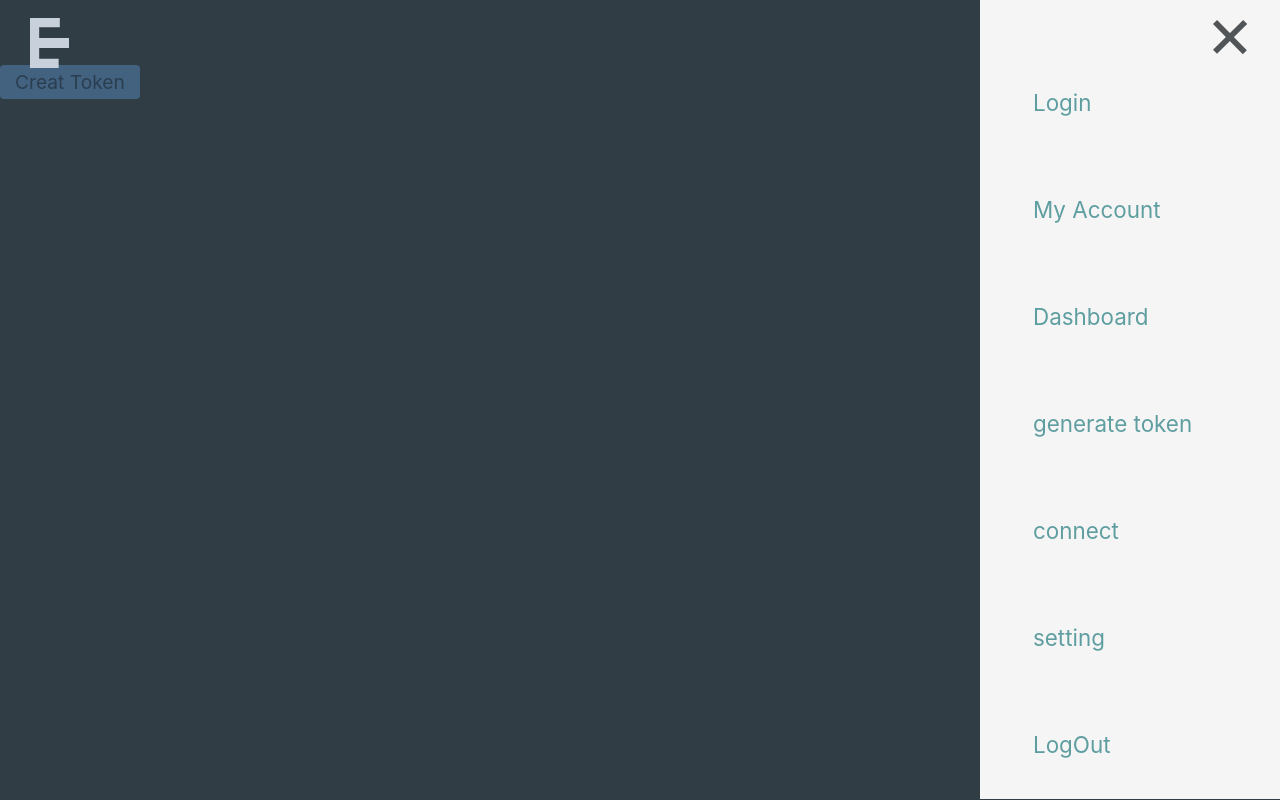
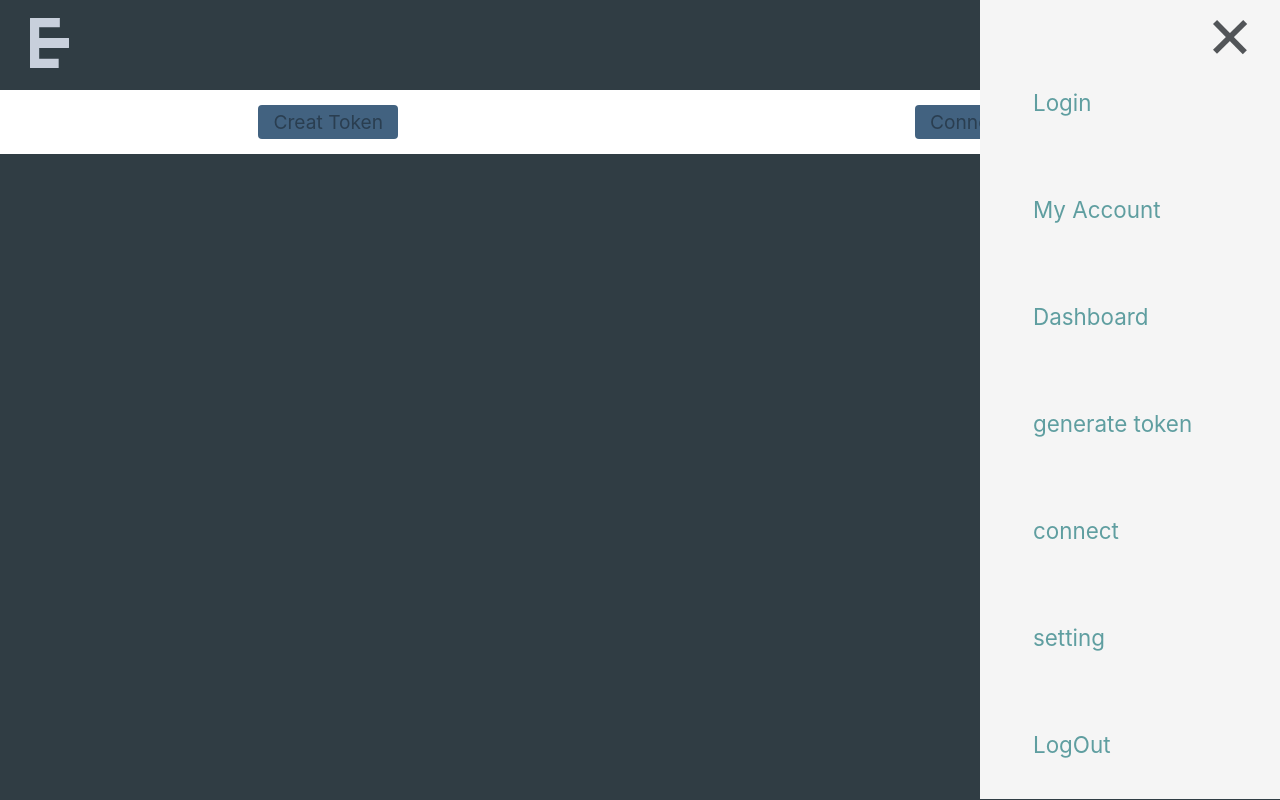
Before and after one commit to kiztopia1/enasiz, a React (Create React App) app: page / in a window 1280 px wide. Built offline with nearby package versions, Linux system fonts and the light colour scheme.

Commit message:
connect btn and create div added

```diff
--- a/src/pages/home/component/CreateToken.css
+++ b/src/pages/home/component/CreateToken.css
@@ -1,6 +1,24 @@
+.create-token{
+    background-color: white;
+    margin-top: 20px;
+    display: flex;
+    justify-content: space-around;
+}
 .create{
+    padding: 20px;
+}
+.create-btn{
     background-color:#426280 ;
     font-size: 1.2rem;
     padding: 5px 15px;
     border-radius: 4px;
 }
+.connect{
+    padding: 20px;
+}
+.connect-btn{
+    background-color:#426280 ;
+    font-size: 1.2rem;
+    padding: 5px 15px;
+    border-radius: 4px;
+}
--- a/src/pages/home/component/CreateToken.js
+++ b/src/pages/home/component/CreateToken.js
@@ -2,8 +2,14 @@ import React from 'react'
 import './CreateToken.css'
 function CreateToken() {
     return (
-        <div>
-            <span className="create">Creat Token</span>
+        <div className='create-token'>
+            <div className="create">
+            <span className="create-btn">Creat Token</span>
+            </div>
+
+            <div className="connect">
+            <span className="connect-btn">Connect</span>
+            </div>
         </div>
     )
 }
```
